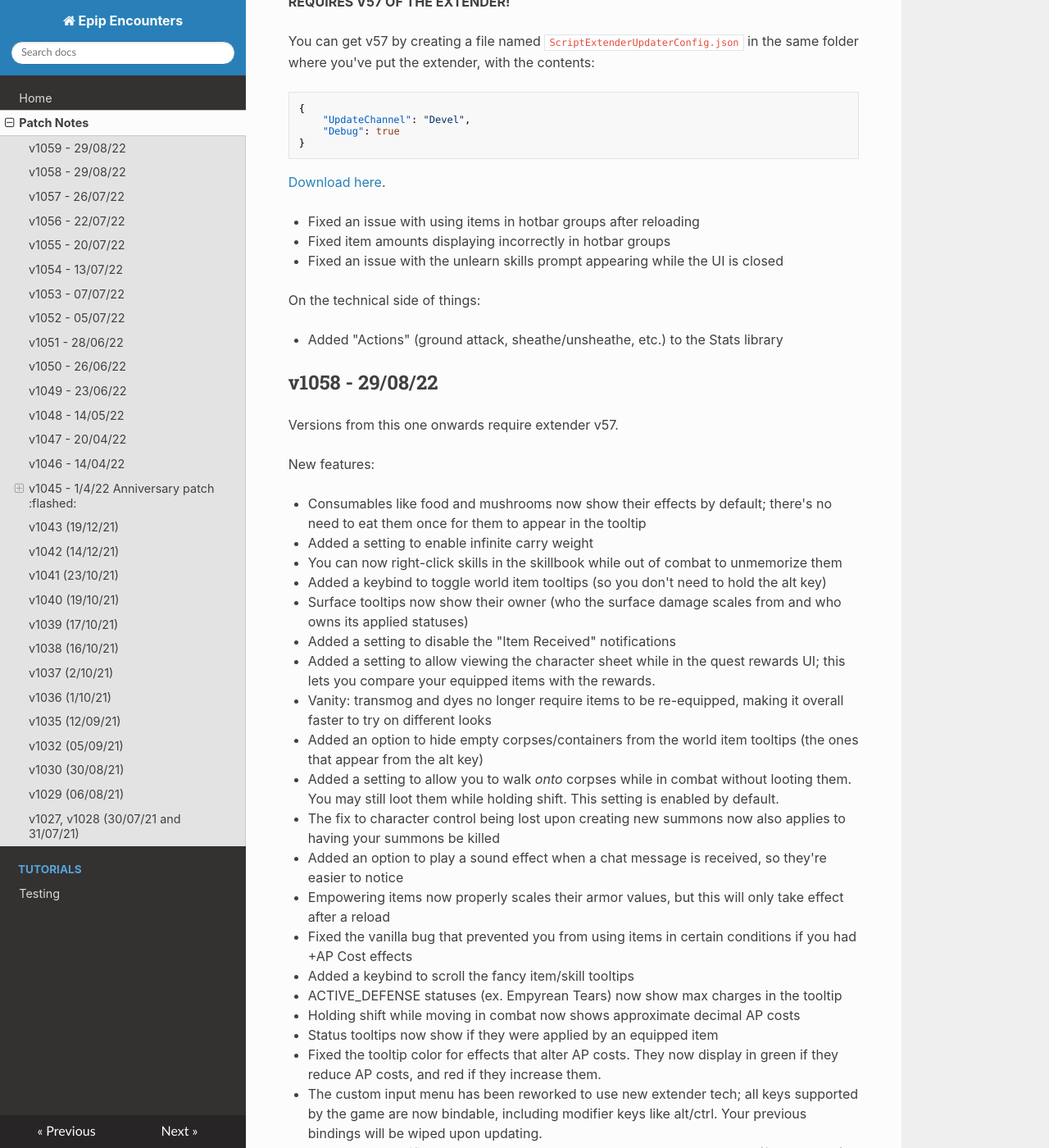
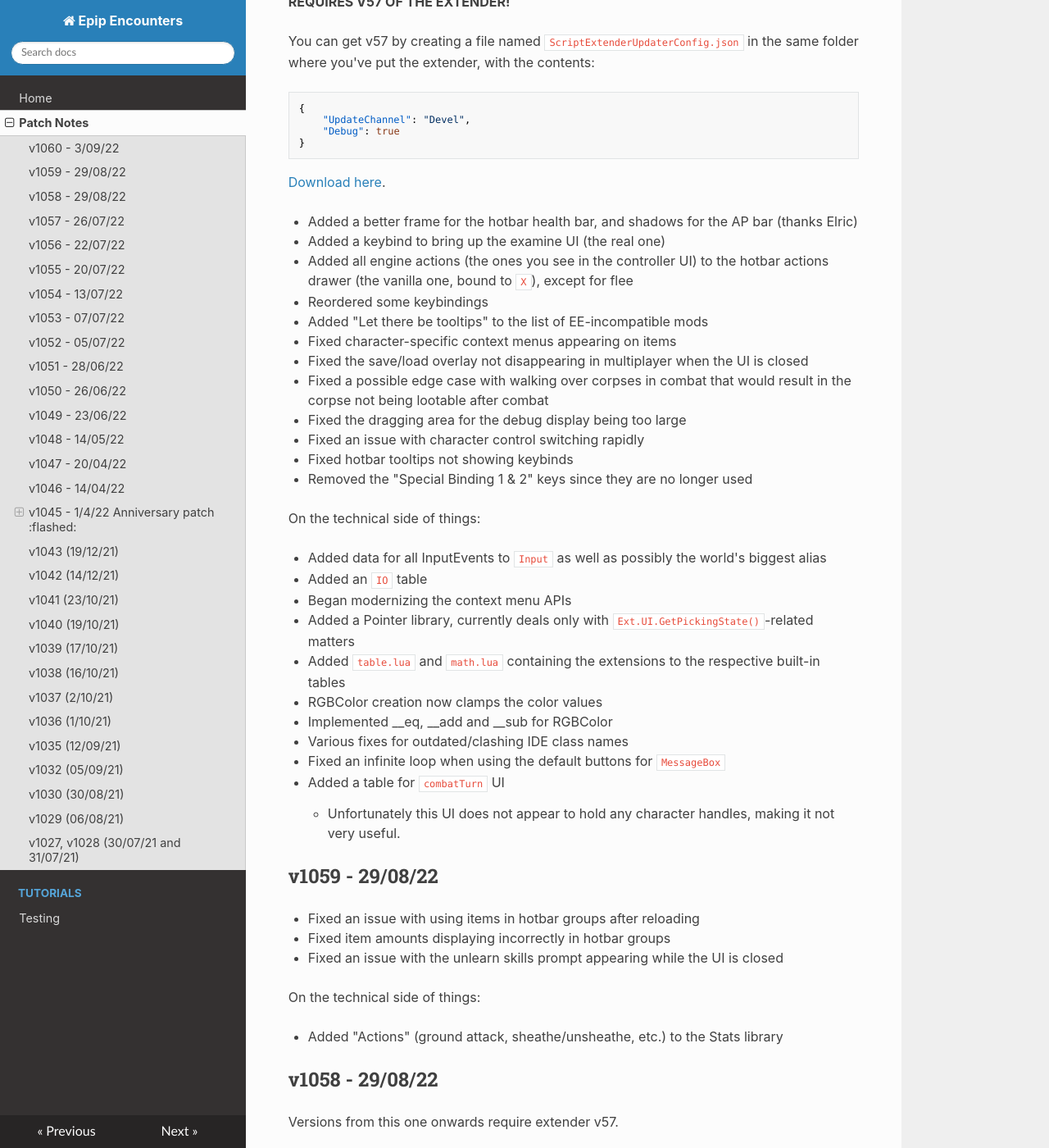
Before and after one commit to PinewoodPip/epip, an MkDocs documentation site: the page built from docs/patchnotes.md, in a window 1280 px wide and 1400 px high, scrolled down 275 px. Shown: the whole window at 82% size. Built offline with MkDocs 1.6.1, drawn with Linux system fonts in a browser that asks for light colours; nearby versions of some CDN libraries; some of the changed text lies outside the part shown.

Commit message:
Add v1060 patchnotes

````diff
--- a/docs/patchnotes.md
+++ b/docs/patchnotes.md
@@ -2,7 +2,7 @@
 
 Older versions of the mod can be found [here](https://drive.google.com/drive/folders/13rN97wZFWoyaxgBDwtgxymenjXwezBF5?usp=sharing).
 
-## v1059 - 29/08/22
+## v1060 - 3/09/22
 
 **REQUIRES V57 OF THE EXTENDER!**
 
@@ -15,7 +15,36 @@ You can get v57 by creating a file named `ScriptExtenderUpdaterConfig.json` in t
 }
 ```
 
-[Download here](https://drive.google.com/file/d/1QU6182bCASKaba96Q8kkVLWxLYBkRQ5D/view?usp=sharing).
+[Download here](https://drive.google.com/file/d/1h9PePNO_QY_cUqR-pIeQ0gdPdh-NJlLf/view?usp=sharing).
+
+- Added a better frame for the hotbar health bar, and shadows for the AP bar (thanks Elric)
+- Added a keybind to bring up the examine UI (the real one)
+- Added all engine actions (the ones you see in the controller UI) to the hotbar actions drawer (the vanilla one, bound to `X`), except for flee
+- Reordered some keybindings
+- Added "Let there be tooltips" to the list of EE-incompatible mods
+- Fixed character-specific context menus appearing on items
+- Fixed the save/load overlay not disappearing in multiplayer when the UI is closed
+- Fixed a possible edge case with walking over corpses in combat that would result in the corpse not being lootable after combat
+- Fixed the dragging area for the debug display being too large
+- Fixed an issue with character control switching rapidly
+- Fixed hotbar tooltips not showing keybinds
+- Removed the "Special Binding 1 & 2" keys since they are no longer used
+
+On the technical side of things:
+
+- Added data for all InputEvents to `Input` as well as possibly the world's biggest alias
+- Added an `IO` table
+- Began modernizing the context menu APIs
+- Added a Pointer library, currently deals only with `Ext.UI.GetPickingState()`-related matters
+- Added `table.lua` and `math.lua` containing the extensions to the respective built-in tables
+- RGBColor creation now clamps the color values
+- Implemented __eq, __add and __sub for RGBColor
+- Various fixes for outdated/clashing IDE class names
+- Fixed an infinite loop when using the default buttons for `MessageBox`
+- Added a table for `combatTurn` UI
+    - Unfortunately this UI does not appear to hold any character handles, making it not very useful.
+
+## v1059 - 29/08/22
 
 - Fixed an issue with using items in hotbar groups after reloading
 - Fixed item amounts displaying incorrectly in hotbar groups
@@ -33,7 +62,7 @@ New features:
 
 - Consumables like food and mushrooms now show their effects by default; there's no need to eat them once for them to appear in the tooltip
 - Added a setting to enable infinite carry weight
-- You can now right-click skills in the skillbook while out of combat to unmemorize them
+- You can now right-click skills in the skillbook while out of combat to unlearn them
 - Added a keybind to toggle world item tooltips (so you don't need to hold the alt key)
 - Surface tooltips now show their owner (who the surface damage scales from and who owns its applied statuses)
 - Added a setting to disable the "Item Received" notifications
````
Also changed, not shown: docs/index.md (+7 -3 lines).
